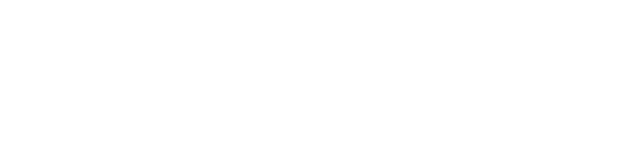
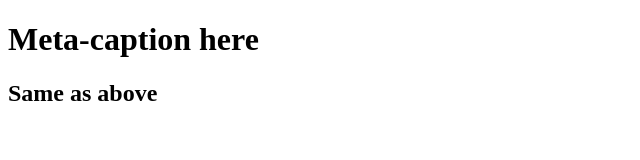
Before and after one commit to AlessandraPettinato/my-super-website, a plain HTML site: page index.html in a window 1280 px wide. Shown: the whole page, without its empty margins (0-640 px from the left). Drawn offline with Linux system fonts and the light colour scheme.

Commit message:
Change title. Add h1/h2

```diff
--- a/index.html
+++ b/index.html
@@ -2,9 +2,11 @@
 <html>
   <head>
     <meta charset="UTF-8">
-    <title>title</title>
+    <title>Best title you can think about</title>
   </head>
   <body>
 
+    <h1>Meta-caption here</h1>
+    <h2>Same as above</h2>
   </body>
 </html>
```
